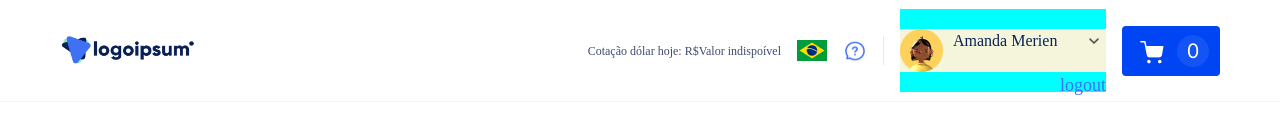
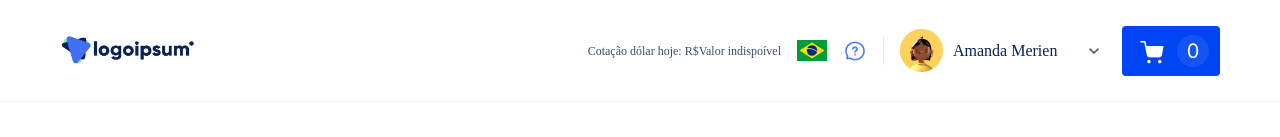
Before and after one commit to Julio1901/free-spirit-travel, a Next.js app: page / in a window 1280 px wide. Both pictures are taken after a click on the element "Entrar". Shown: the top 137 px of the page. Built offline with nearby package versions, Linux system fonts and the light colour scheme; no server answers.

Commit message:
feat: profille logged style implemented

```diff
--- a/src/components/defaultTopComponent/DefaultTopComponent.tsx
+++ b/src/components/defaultTopComponent/DefaultTopComponent.tsx
@@ -65,8 +65,8 @@ const DefaultTopComponent: React.FC<IDefaultTopComponentProps>= ({ isLoggedIn })
                     {isLoggedIn ?
                     (
 
-                        <div className={styles.LoggedProfileContainerPressed} onClick={handleWithLogout}>
-                            <div className={styles.LoggedProfileContainerPressedHeader}>
+                        <div className={ profilleButtonExpanded ? styles.LoggedProfileContainerPressed : styles.LoggedProfileContainerNotPressed } onClick={() => setProfilleButtonExpanded(!profilleButtonExpanded)}>
+                            <div className={styles.LoggedProfileContainerPressedHeader} style={profilleButtonExpanded ? {marginTop: 20} : {marginTop: 0}} >
                                 <img src="/assets/images/profile-image.png"/>
                                 <p className={styles.LoggedProfilleName}>Amanda Merien</p>
                                 <img src="/assets/icons/icon-bottom-arrow-black.png" className={styles.LoggedProfilleBottomArrow}/>
--- a/src/components/defaultTopComponent/styles.module.css
+++ b/src/components/defaultTopComponent/styles.module.css
@@ -128,6 +128,10 @@
     flex-direction: row;
 }
 
+.LoggedProfileContainerNotPressed .LogouTextButtonContainer {
+    display: none;
+}
+
 .LoggedProfileContainerPressed {
     display: flex;
     width: 206px;
@@ -135,7 +139,6 @@
     margin-left: 16px;
     align-items: center;
     flex-direction: column;
-    background-color: aqua;
 }
 
 .LoggedProfileContainerPressedHeader {
@@ -143,8 +146,7 @@
     width: 100%;
     height: fit-content;
     flex-direction: row;
-    margin-top: 20px;
-    background-color: beige;
+    align-items: center;
 }
 
 
```
